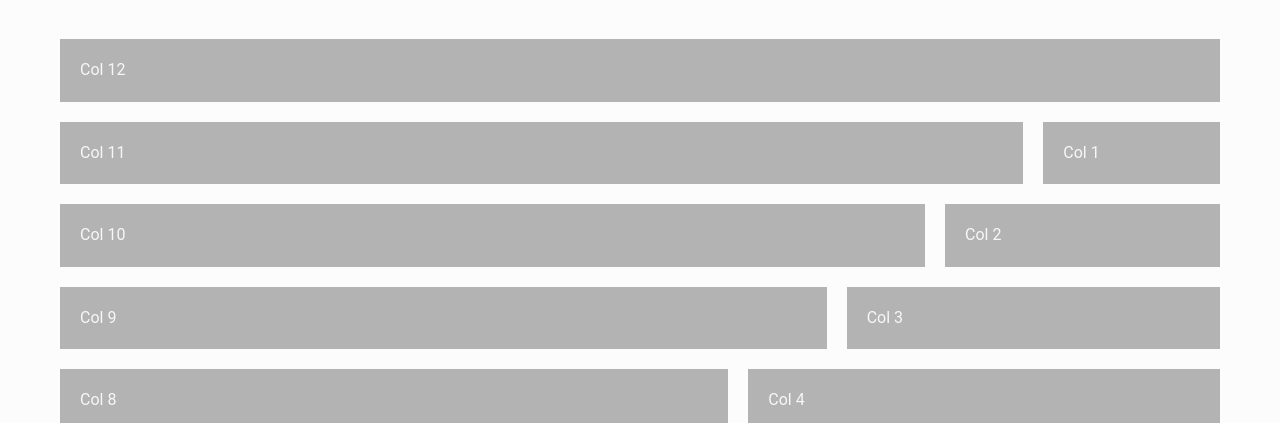
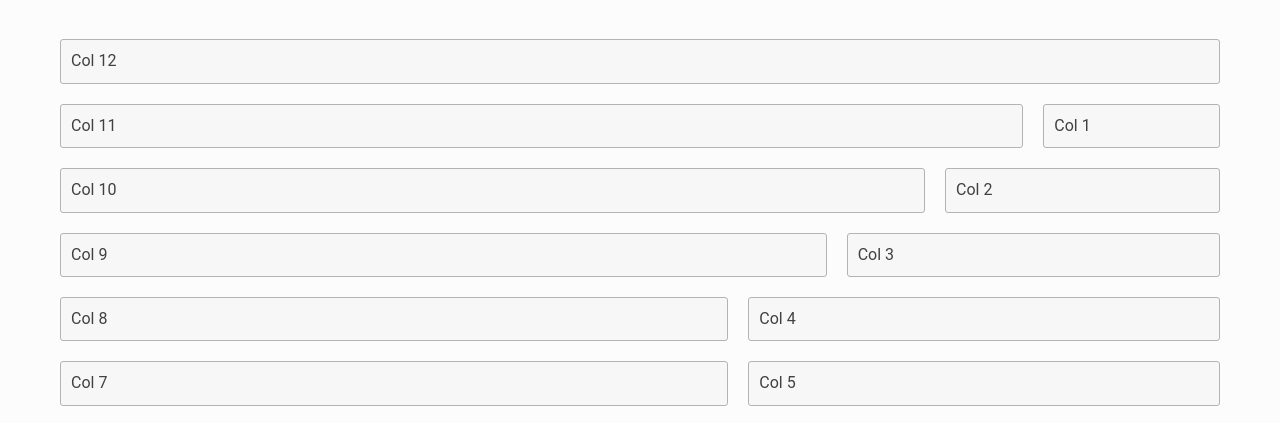
Before and after one commit to OrderAndCh4oS/styles, a website: page public/index.html in a window 1280 px wide. Shown: the part 194-617 px from the top of the page. Drawn offline with Linux system fonts and the light colour scheme.

Commit message:
Update grid panels

```diff
--- a/public/index.html
+++ b/public/index.html
@@ -23,80 +23,80 @@
             </div>
             <div class="row">
                 <div class="column col-12">
-                    <div class="bc-light-grey padding--gutter">
-                        <p class="color-lightest-grey  margin-bottom--none">Col 12</p>
+                    <div class="panel">
+                        <p class="margin-bottom--none">Col 12</p>
                     </div>
                 </div>
             </div>
             <div class="row">
                 <div class="column col-11 col-xsml-12 col-sml-8 col-med-9 col-lrg-10">
-                    <div class="bc-light-grey padding--gutter">
-                        <p class="color-lightest-grey  margin-bottom--none">Col 11</p>
+                    <div class="panel">
+                        <p class="margin-bottom--none">Col 11</p>
                     </div>
                 </div>
                 <div class="column col-1 col-xsml-12 col-sml-4 col-med-3 col-lrg-2">
-                    <div class="bc-light-grey padding--gutter">
-                        <p class="color-lightest-grey  margin-bottom--none">Col 1</p>
+                    <div class="panel">
+                        <p class="margin-bottom--none">Col 1</p>
                     </div>
                 </div>
             </div>
             <div class="row">
                 <div class="column col-10 col-xsml-12 col-sml-7 col-med-8 col-lrg-9">
-                    <div class="bc-light-grey padding--gutter">
-                        <p class="color-lightest-grey margin-bottom--none">Col 10</p>
+                    <div class="panel">
+                        <p class="margin-bottom--none">Col 10</p>
                     </div>
                 </div>
                 <div class="column col-2 col-xsml-12 col-sml-5 col-med-4 col-lrg-3">
-                    <div class="bc-light-grey padding--gutter">
-                        <p class="color-lightest-grey  margin-bottom--none">Col 2</p>
+                    <div class="panel">
+                        <p class="margin-bottom--none">Col 2</p>
                     </div>
                 </div>
             </div>
             <div class="row">
                 <div class="column col-9 col-xsml-12 col-sml-6 col-med-7 col-lrg-8">
-                    <div class="bc-light-grey padding--gutter">
-                        <p class="color-lightest-grey margin-bottom--none">Col 9</p>
+                    <div class="panel">
+                        <p class="margin-bottom--none">Col 9</p>
                     </div>
                 </div>
                 <div class="column col-3 col-xsml-12 col-sml-6 col-med-5 col-lrg-4">
-                    <div class="bc-light-grey padding--gutter">
-                        <p class="color-lightest-grey  margin-bottom--none">Col 3</p>
+                    <div class="panel">
+                        <p class="margin-bottom--none">Col 3</p>
                     </div>
                 </div>
             </div>
             <div class="row">
                 <div class="column col-8 col-xsml-12 col-sml-6 col-lrg-7">
-                    <div class="bc-light-grey padding--gutter">
-                        <p class="color-lightest-grey margin-bottom--none">Col 8</p>
+                    <div class="panel">
+                        <p class="margin-bottom--none">Col 8</p>
                     </div>
                 </div>
                 <div class="column col-4 col-xsml-12 col-sml-6 col-lrg-5">
-                    <div class="bc-light-grey padding--gutter">
-                        <p class="color-lightest-grey  margin-bottom--none">Col 4</p>
+                    <div class="panel">
+                        <p class="margin-bottom--none">Col 4</p>
                     </div>
                 </div>
             </div>
             <div class="row">
                 <div class="column col-7 col-xsml-12 col-sml-6">
-                    <div class="bc-light-grey padding--gutter">
-                        <p class="color-lightest-grey margin-bottom--none">Col 7</p>
+                    <div class="panel">
+                        <p class="margin-bottom--none">Col 7</p>
                     </div>
                 </div>
                 <div class="column col-5 col-xsml-12 col-sml-6">
-                    <div class="bc-light-grey padding--gutter">
-                        <p class="color-lightest-grey  margin-bottom--none">Col 5</p>
+                    <div class="panel">
+                        <p class="margin-bottom--none">Col 5</p>
                     </div>
                 </div>
             </div>
             <div class="row">
                 <div class="column col-6 col-xsml-12">
-                    <div class="bc-light-grey padding--gutter">
-                        <p class="color-lightest-grey margin-bottom--none">Col 6</p>
+                    <div class="panel">
+                        <p class="margin-bottom--none">Col 6</p>
                     </div>
                 </div>
                 <div class="column col-6 col-xsml-12">
-                    <div class="bc-light-grey padding--gutter">
-                        <p class="color-lightest-grey  margin-bottom--none">Col 6</p>
+                    <div class="panel">
+                        <p class="margin-bottom--none">Col 6</p>
                     </div>
                 </div>
             </div>
```
